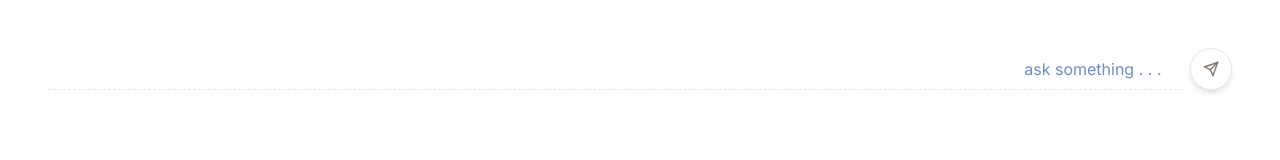
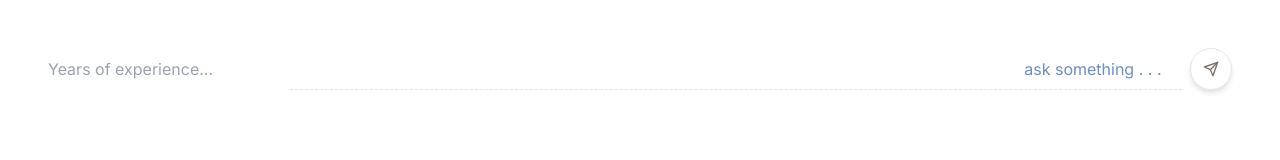
Before and after one commit to IvanSmiths/cover-letter-builder-pro, a Next.js app: page / in a window 1280 px wide. Shown: the top 160 px of the page. Built offline with nearby package versions, Linux system fonts and the light colour scheme.

Commit message:
add years of experience input

```diff
--- a/app/api/llm-response/route.ts
+++ b/app/api/llm-response/route.ts
@@ -4,6 +4,7 @@ import { streamText } from "ai";
 export async function POST(req: Request, res: Response) {
   const reqBody = await req.json();
   const prompt = reqBody.data.prompt;
+  const yearsOfExperience = reqBody.data.yearsOfExperience;
 
   const groq = createGroq({
     baseURL: "https://api.groq.com/openai/v1",
@@ -12,7 +13,7 @@ export async function POST(req: Request, res: Response) {
 
   const result = await streamText({
     model: groq('llama-3.1-8b-instant'),
-    prompt: `Create a cover letter based on this job posting. Refere the company name and product/service if available. Give me just the body of the cover letter. Don´t add any explanation, give me just the body. Fit it in one pdf page: ${prompt}`,
+    prompt: `Create a cover letter based on this job posting. State that i have ${yearsOfExperience} years of experience. Refere the company name and product/service if available. Give me just the body of the cover letter. Don´t add any explanation, give me just the body. Fit it in one pdf page: ${prompt}`,
   });
 
   return result.toDataStreamResponse();
--- a/app/page.tsx
+++ b/app/page.tsx
@@ -1,6 +1,7 @@
 "use client";
 import { useChat } from "ai/react";
 import { Bot, Loader2, Send, User2 } from "lucide-react";
+import { useState } from "react";
 import Markdown from "./component/markdown";
 
 export default function Home() {
@@ -19,6 +20,7 @@ export default function Home() {
 
   // inner render functions
   function RenderForm() {
+    const [years, setYears] = useState("");
     return (
       <form
         onSubmit={(event) => {
@@ -26,11 +28,15 @@ export default function Home() {
           handleSubmit(event, {
             data: {
               prompt: input,
+              yearsOfExperience: years
             },
           });
         }}
         className="w-full flex flex-row gap-2 items-center h-full"
       >
+
+        <input type="text" name="yearsOfExperience" value={years}
+        onChange={(e) => setYears(e.target.value)} placeholder="Years of experience..." />
         <input
           type="text"
           placeholder={isLoading ? "Generating . . ." : "ask something . . . "}
```
